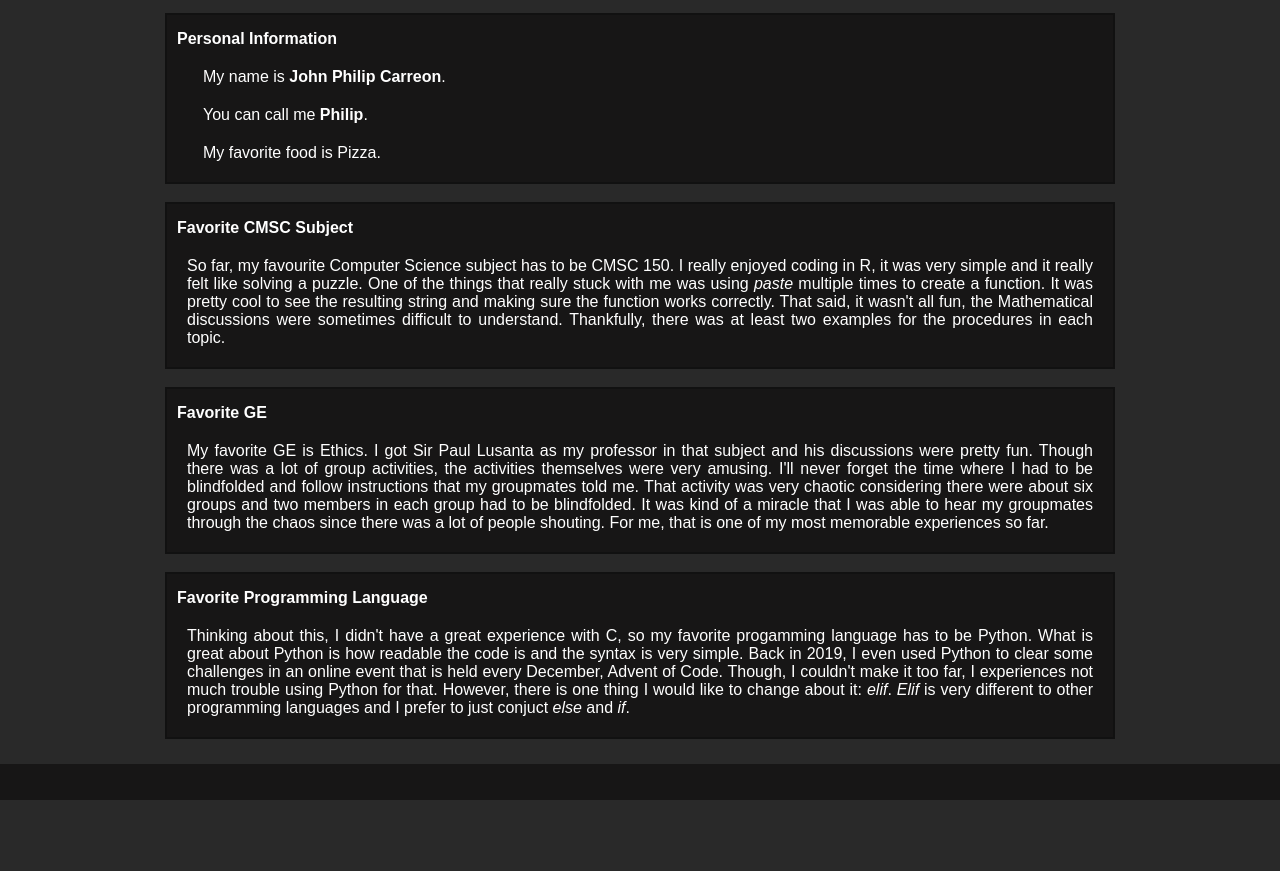
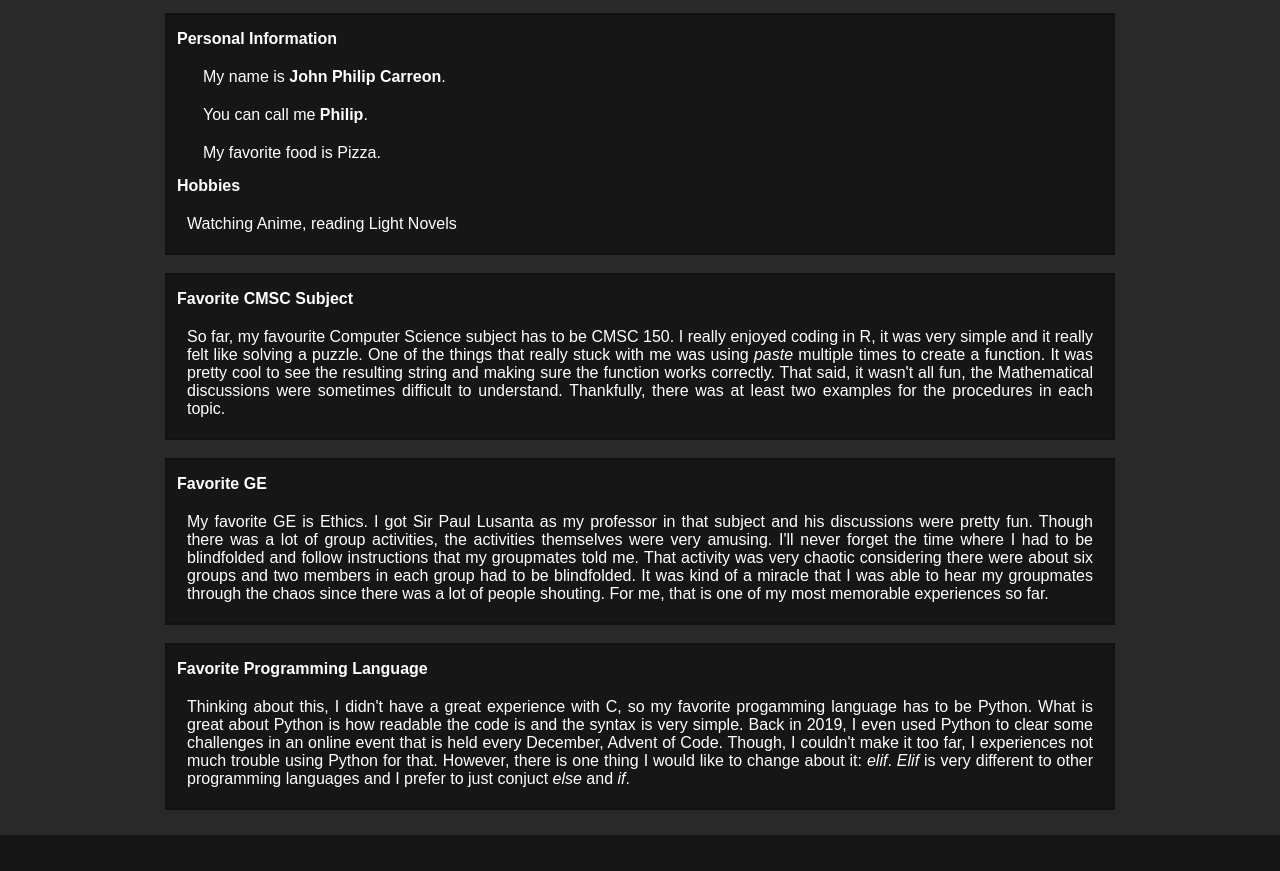
Before and after one commit to jpcarreon/jpcarreon.github.io, a plain HTML site: page index.html in a window 1280 px wide. Shown: the part 60-931 px from the top of the page. Before the commit the page ends 860 px from the top, so only its background shows below. Drawn offline with Linux system fonts and the light colour scheme.

Commit message:
Added hobbies

```diff
--- a/index.html
+++ b/index.html
@@ -21,6 +21,9 @@
 
 					<p class="indent">You can call me <strong>Philip</strong>.</p>
 					<p class="indent">My favorite food is Pizza.</p>
+
+					<h3>Hobbies</h3>
+					<p class="index">Watching Anime, reading Light Novels </p>
 				</div>
 
 				<br/>
```
Also changed, not shown: 2 other files.
